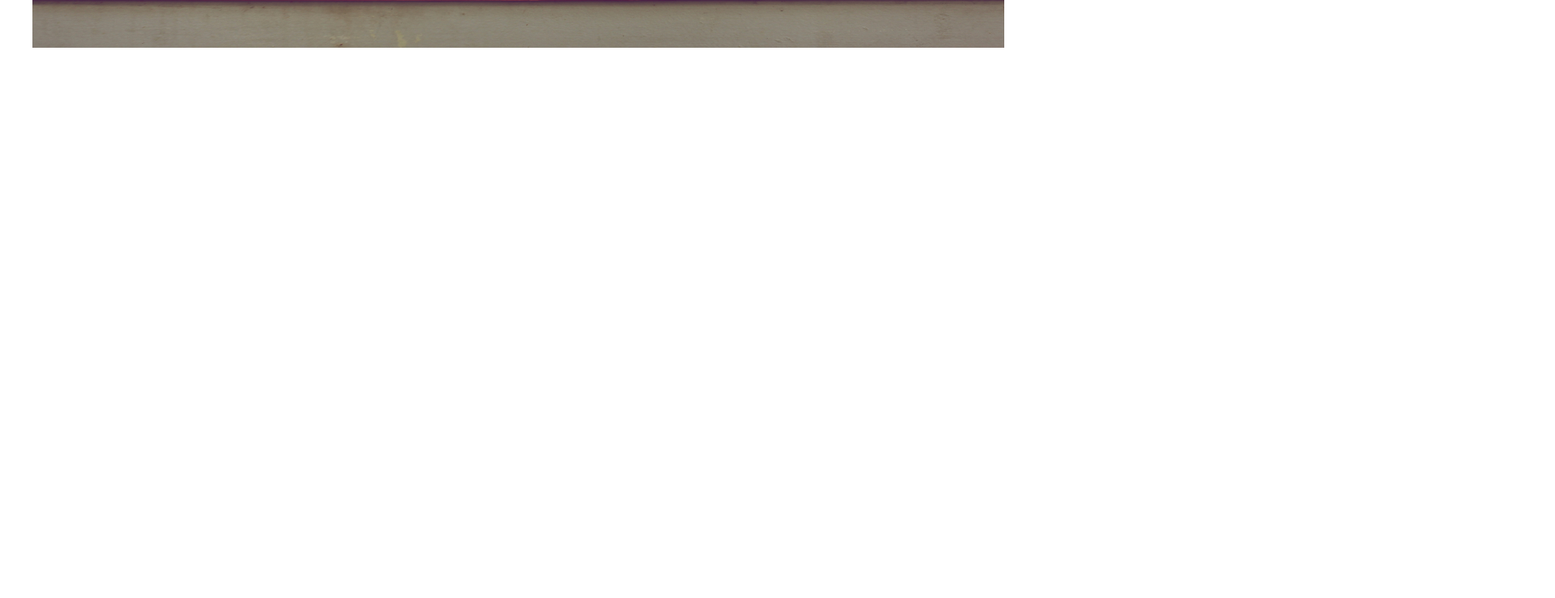
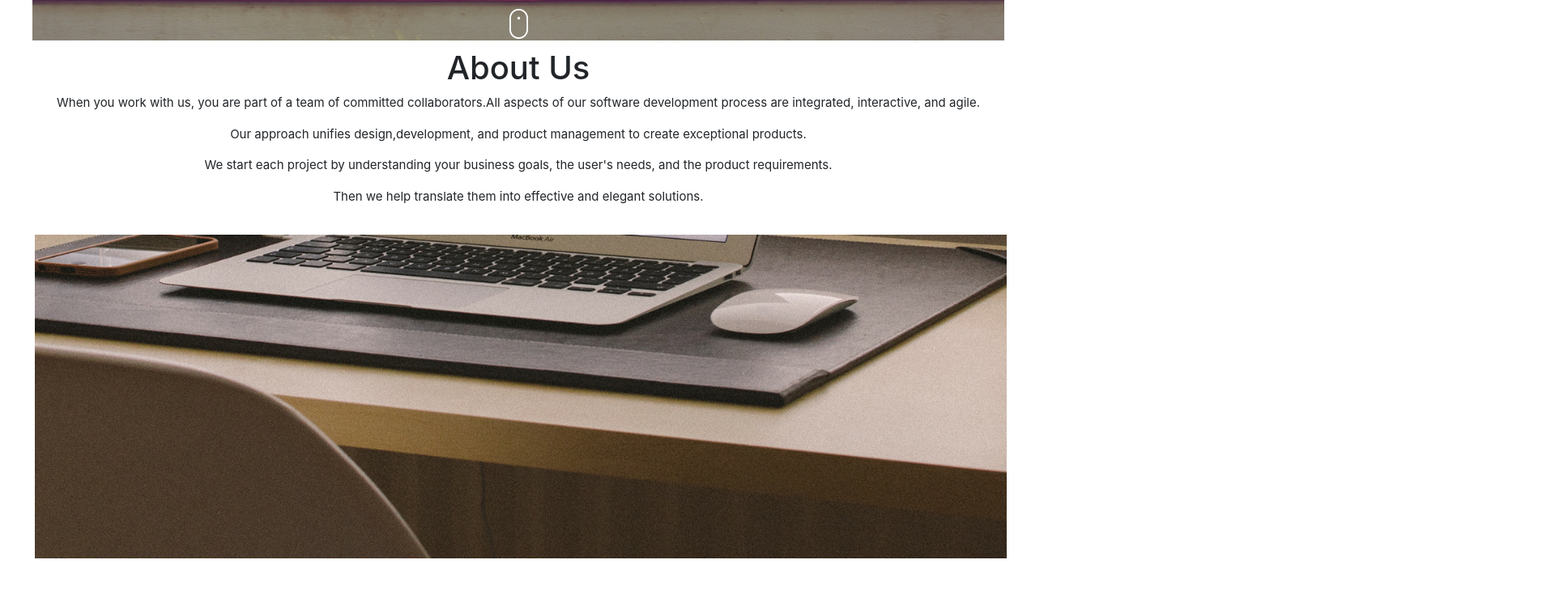
Before and after one commit to AgnesMuita/Week-Three-IP, a plain HTML site: page index.html in a window 1280 px wide. Shown: the part 441-1180 px from the top of the page at 81% size, 1920 px wide, since content can reach past the window. After the commit the page ends 1159 px from the top, so only its background shows below. Drawn offline with nearby package versions, Linux system fonts and the light colour scheme; a script that the page names is missing.

Commit message:
add CSS to align the about-us div and add position the card-body image

```diff
--- a/CSS/styles.css
+++ b/CSS/styles.css
@@ -7,12 +7,8 @@ html {
     background-repeat: no-repeat;
     background-size: 1200px 500px;
     background-position-x: center;
-    height: 200vh;
-    /* max-width:100%;
-    max-height:50%; */
 }
 #logo {
-    /* position: absolute; */
     margin-top:150px;
     margin-bottom:8px;
     margin-left:590px;
@@ -37,3 +33,33 @@ html {
     margin-bottom:10px;
     text-align:center;
 }
+#mouse-click {
+    padding-top: 22px;
+    margin-top:70px;
+}
+    /* animation: bounce 2s infinite;
+}
+@keyframes bounce {
+    0%, 20%, 50%, 80%, 100% {
+        transform: translateY(0);
+    }
+    40% {
+        transform: translateY(-55px);
+    }
+    60% {
+        transform: translateY(-45px);
+    }
+} */
+.About-us {
+    position: relative;
+    text-align: center;
+    font-size: 15px;
+    margin-top:0px;
+}
+.card-body img {
+    position: relative;
+    height:400px;
+    width:1200px;
+    margin-left:0.5rem;
+    margin-right:1rem;
+}
```
